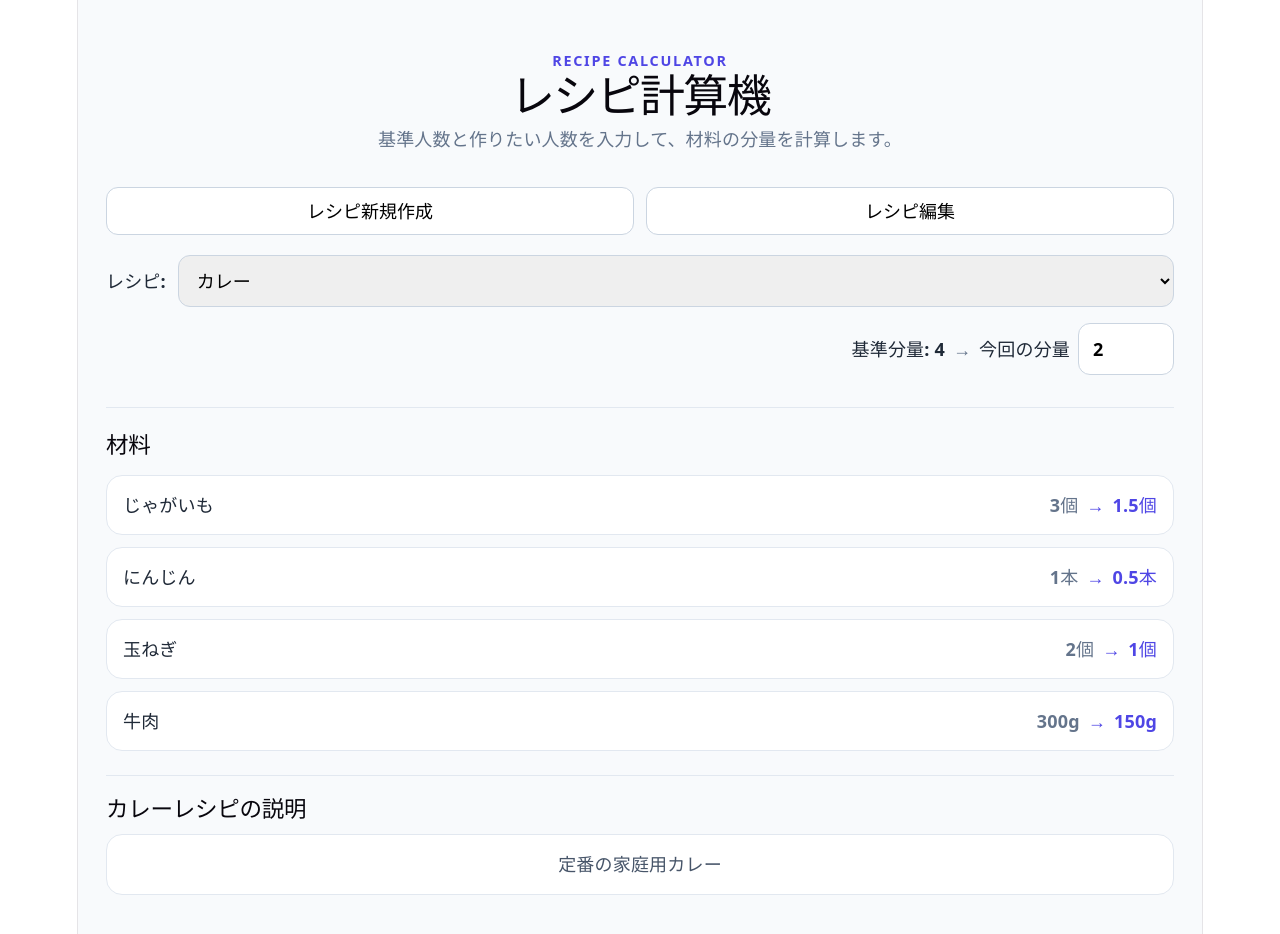
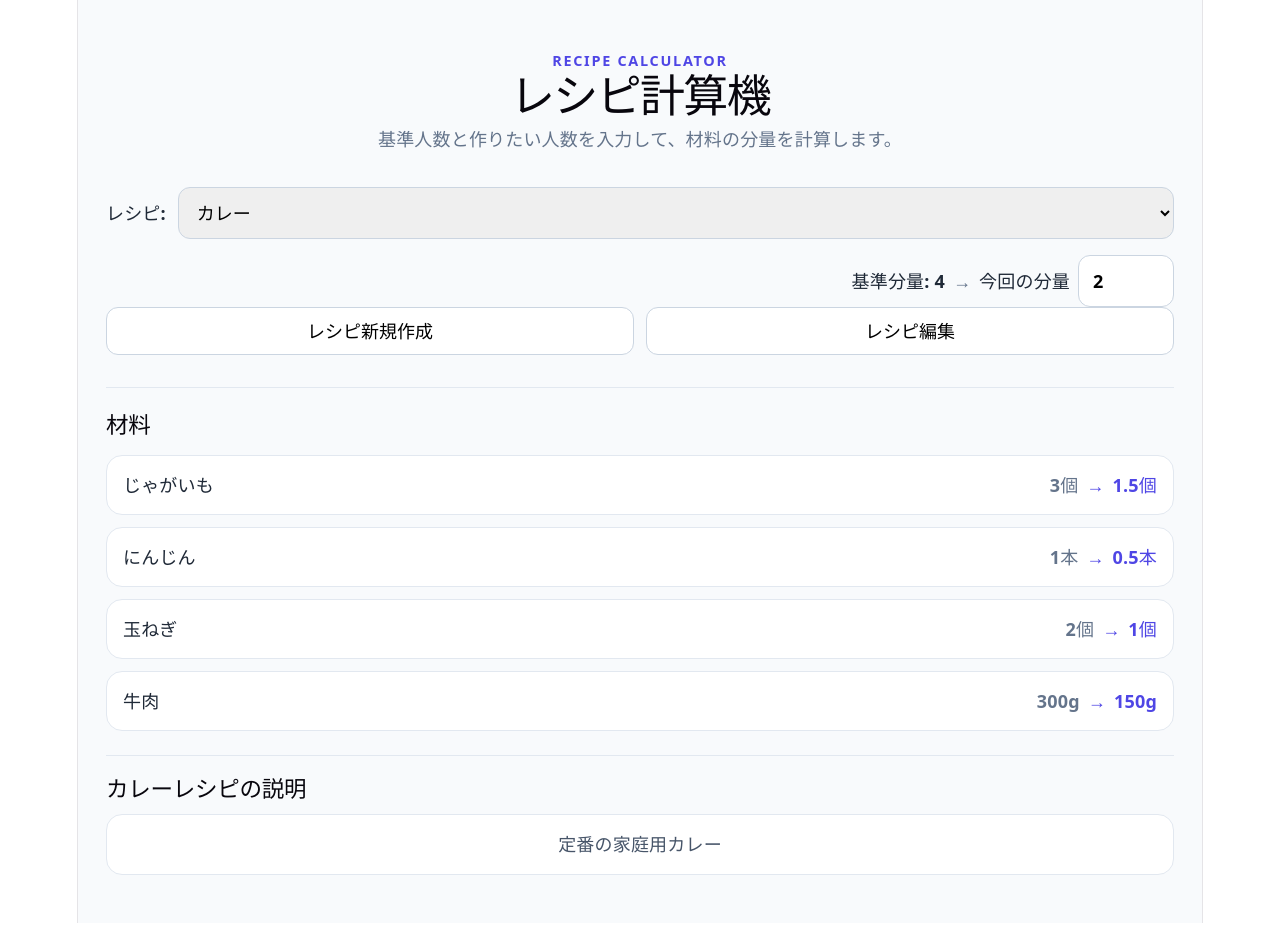
Before and after one commit to officeutq/recipe-calculator, a React (Vite) app: page / in a window 1280 px wide. Shown: the top 934 px of the page. Built offline with nearby package versions, Linux system fonts and the light colour scheme.

Commit message:
Adjust calculator layout order and preserve description line breaks

```diff
--- a/src/App.css
+++ b/src/App.css
@@ -234,6 +234,7 @@
   border-radius: 16px;
   background: #ffffff;
   color: #475569;
+  white-space: pre-wrap;
 }
 
 .base-amount {
--- a/src/App.tsx
+++ b/src/App.tsx
@@ -171,13 +171,6 @@ function App() {
 
       {screenMode === "calculator" && (
         <section className="recipe-card recipe-card--calculator">
-          <div className="recipe-action-buttons">
-            <button type="button" onClick={() => setScreenMode("new")}>レシピ新規作成</button>
-            {hasRecipes && selectedRecipe && (
-              <button type="button" onClick={() => setScreenMode("edit")}>レシピ編集</button>
-            )}
-          </div>
-
           <div className="form-grid">
             {hasRecipes ? (
               <>
@@ -215,6 +208,13 @@ function App() {
               </>
             ) : (
               <p className="empty-state-message">レシピがありません</p>
+            )}
+          </div>
+
+          <div className="recipe-action-buttons">
+            <button type="button" onClick={() => setScreenMode("new")}>レシピ新規作成</button>
+            {hasRecipes && selectedRecipe && (
+              <button type="button" onClick={() => setScreenMode("edit")}>レシピ編集</button>
             )}
           </div>
 
```
Also changed, not shown: 1 other file (tests, documents, lock files or other folders).
